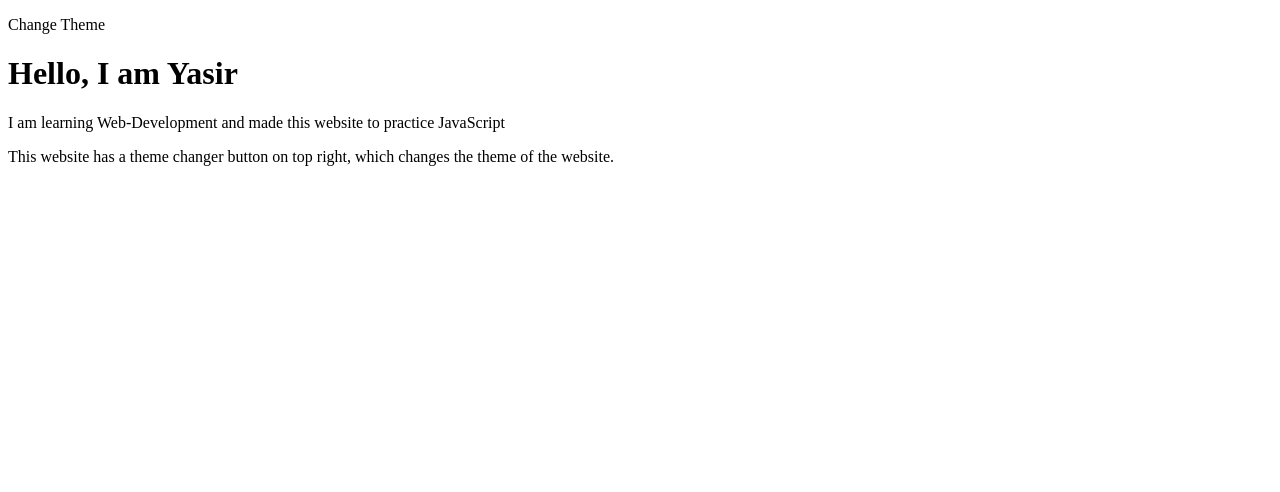
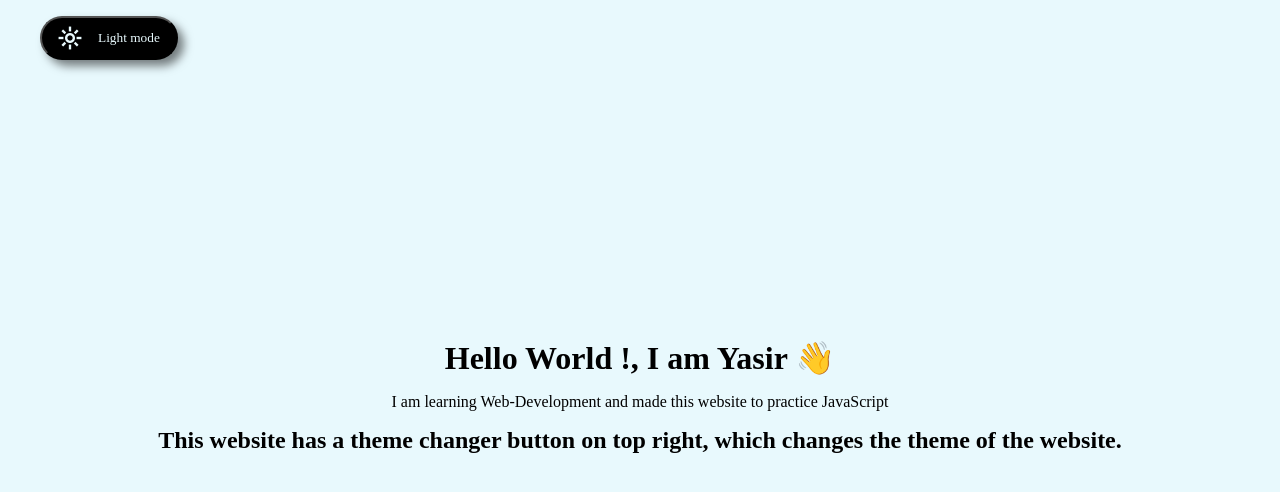
Before and after one commit to Yasir284/JavaScript_Theme_Changer, a plain HTML site: page index.html in a window 1280 px wide. Drawn offline with nearby package versions, Linux system fonts and the light colour scheme; a web font is replaced by a local one.

Commit message:
change in readme, script and css

```diff
--- a/index.html
+++ b/index.html
@@ -7,20 +7,37 @@
     <title>Theme Changer</title>
 
     <!-- CSS -->
-    <link rel="stylesheet" href="script.js" />
+    <link rel="stylesheet" href="style.css" />
+
+    <!-- Icons -->
+    <link
+      rel="stylesheet"
+      href="https://fonts.googleapis.com/css2?family=Material+Symbols+Outlined:opsz,wght,FILL,GRAD@20..48,100..700,0..1,-50..200"
+    />
+
+    <link
+      rel="stylesheet"
+      href="https://fonts.googleapis.com/css2?family=Material+Symbols+Outlined:opsz,wght,FILL,GRAD@20..48,100..700,0..1,-50..200"
+    />
   </head>
+
   <body>
-    <div class="themeChanger"><p>Change Theme</p></div>
+    <button class="themeChanger" onclick="change()">
+      <!-- <span class="material-symbols-outlined"> dark_mode </span> -->
+      <span class="material-symbols-outlined"> light_mode </span>
+      <p>Light mode</p>
+    </button>
+
     <div class="content">
-      <h1>Hello, I am Yasir</h1>
-      <p class="p1">
+      <h1>Hello World !, I am Yasir 👋</h1>
+      <p>
         I am learning Web-Development and made this website to practice
         JavaScript
       </p>
-      <p class="p2">
+      <h2>
         This website has a theme changer button on top right, which changes the
         theme of the website.
-      </p>
+      </h2>
     </div>
     <!-- JS -->
     <script src="script.js"></script>
--- a/script.js
+++ b/script.js
@@ -1,2 +1,24 @@
 // Theme Changer:
 //  Users can select if they want dark or light mode on selection immediate selection must occur.
+
+let themeBtn = document.querySelector(".themeChanger");
+let icon = document.querySelector(".material-symbols-outlined");
+let theme = "light";
+function change() {
+  if (theme === "light") {
+    addChange("#e8f9fd", "#212121", "dark_mode", "Dark mode");
+    theme = "dark";
+  } else {
+    addChange("#212121", "#e8f9fd", "light_mode", "Light mode");
+    theme = "light";
+  }
+}
+
+function addChange(txtColor, bgColor, iconName, themeName) {
+  themeBtn.style.background = txtColor;
+  themeBtn.style.color = bgColor;
+  icon.textContent = iconName;
+  themeBtn.querySelector("p").textContent = themeName;
+  document.body.style.background = bgColor;
+  document.body.style.color = txtColor;
+}
--- a/style.css
+++ b/style.css
@@ -0,0 +1,46 @@
+@import url("https://fonts.googleapis.com/css2?family=Syne+Mono&display=swap");
+* {
+  padding: 0%;
+  margin: 0%;
+  font-family: "Syne Mono";
+}
+
+body {
+  background-color: #e8f9fd;
+  overflow: hidden;
+}
+
+.material-symbols-outlined {
+  font-variation-settings: "FILL" 0, "wght" 700, "GRAD" 0, "opsz" 48;
+}
+
+.themeChanger {
+  background-color: #000000;
+  box-shadow: 6px 6px 10px rgba(0, 0, 0, 0.5);
+  color: #e8f9fd;
+  border-radius: 25px;
+  margin: 1rem 2.5rem;
+  padding: 0.5rem 1rem;
+  display: flex;
+  flex-direction: row;
+  justify-content: flex-end;
+  align-items: center;
+  gap: 1rem;
+  transition: all 0.2s ease-in-out;
+}
+
+.themeChanger:hover {
+  box-shadow: 1px 1px 1px rgba(0, 0, 0, 0.5);
+}
+.themeChanger:active {
+  transform: scale(0.8);
+}
+
+.content {
+  height: 80vh;
+  display: flex;
+  flex-direction: column;
+  justify-content: center;
+  align-items: center;
+  gap: 1rem;
+}
```
Also changed, not shown: 1 other file.
